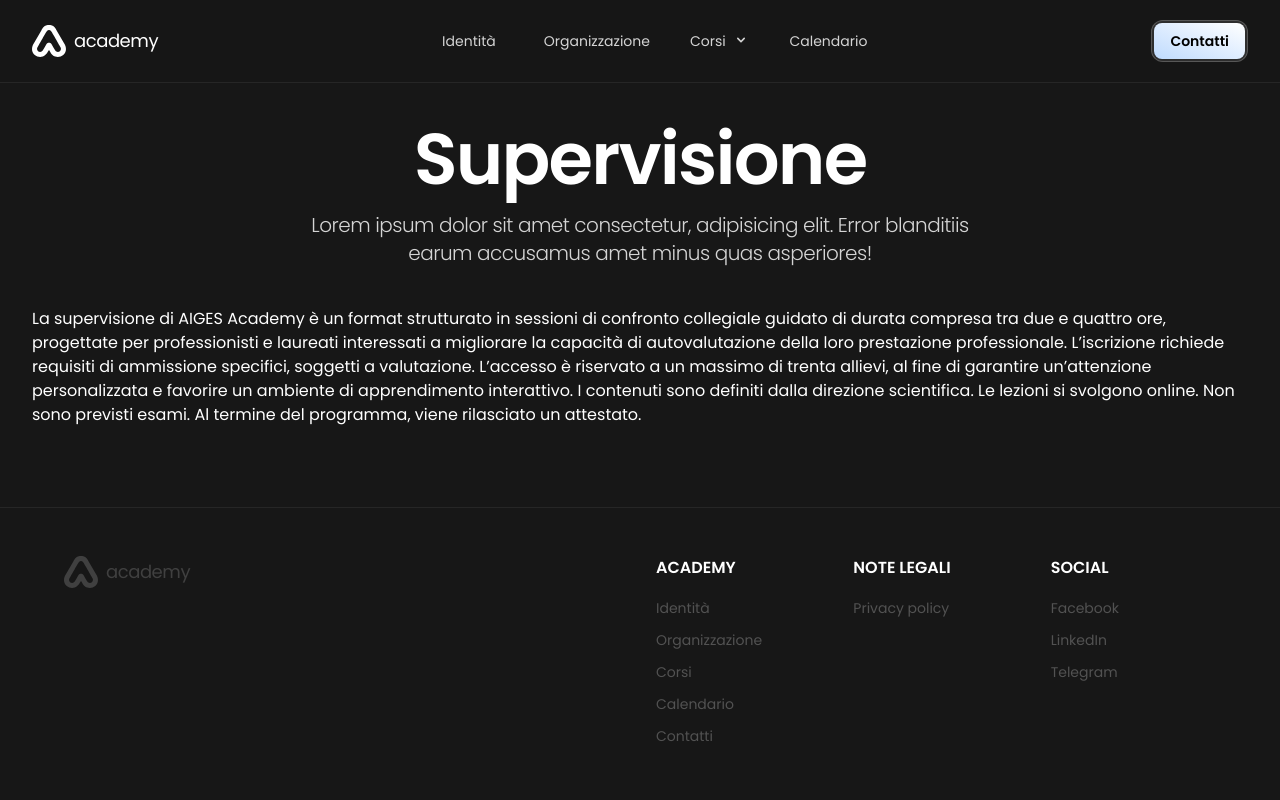
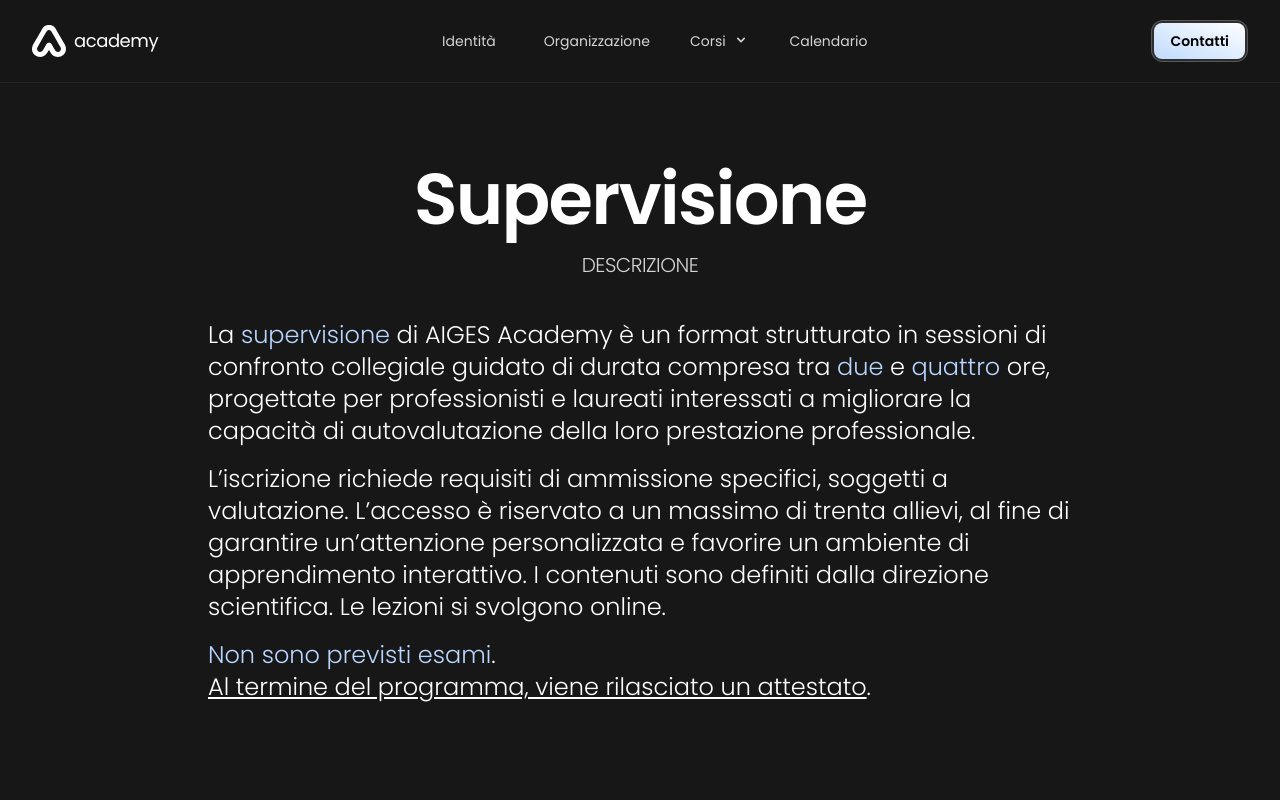
Before and after one commit to plasm/academy, a Nuxt app: page /corsi/supervisione in a window 1280 px wide. Shown: the top 800 px of the page. Built offline with nearby package versions, Linux system fonts and the light colour scheme.

Commit message:
pages and colors

```diff
--- a/pages/corsi/aggiornamento-professionale.vue
+++ b/pages/corsi/aggiornamento-professionale.vue
@@ -1,5 +1,6 @@
 <template>
-  <div data-name="page-aggiornamento-professionale" class="mx-auto px-4 sm:px-6 md:px-8 2xl:max-w-7xl">
+  <div data-name="page-aggiornamento-professionale">
+    <div class="mx-auto mt-10 px-4 sm:px-6 md:px-8 2xl:max-w-7xl">
       <ac-heading description="Grazie ai nostri corsi di formazione continua, puoi costruire il puzzle del tuo profilo curricolare. Un pezzo alla volta, secondo le tue esigenze.">
         <template #title>
           <div class="leading-none ">
@@ -7,8 +8,18 @@
           </div>
         </template>
       </ac-heading>
-    <div class="text-white">
-      L’aggiornamento professionale di AIGES Academy è un format strutturato in corsi di formazione continua di durata compresa tra due e otto ore, progettati per professionisti e laureati interessati a perfezionare le loro conoscenze, abilità e competenze. L’iscrizione non richiede requisiti di ammissione specifici. L’accesso è aperto a un massimo di cinquecento partecipanti. I contenuti sono definiti dalla direzione scientifica. Gli interventi si svolgono online. Non sono previsti esami. Al termine del programma, viene rilasciato un attestato.
+    </div>
+
+    <div class="mx-auto max-w-5xl p-20 pt-0">
+      <div class="mb-8 flex flex-col gap-4 text-2xl font-light text-white">
+        <div>L’<span class="text-primary">aggiornamento professionale</span> di AIGES Academy è un format strutturato in corsi di formazione continua di durata compresa tra due e otto ore, progettati per professionisti e laureati interessati a perfezionare le loro conoscenze, abilità e competenze.</div>
+        <div>L’iscrizione non richiede requisiti di ammissione specifici.</div>
+        <div>L’accesso è aperto a un massimo di cinquecento partecipanti. I contenuti sono definiti dalla direzione scientifica. Gli interventi si svolgono online.</div>
+        <div>
+          <span class="text-primary">Non sono previsti esami</span>.<br>
+          <u>Al termine del programma, viene rilasciato un attestato</u>.
+        </div>
+      </div>
     </div>
   </div>
 </template>
--- a/pages/corsi/supervisione.vue
+++ b/pages/corsi/supervisione.vue
@@ -1,14 +1,26 @@
 <template>
-  <div data-name="page-supervisione" class="mx-auto px-4 sm:px-6 md:px-8 2xl:max-w-7xl">
-    <ac-heading description="Lorem ipsum dolor sit amet consectetur, adipisicing elit. Error blanditiis earum accusamus amet minus quas asperiores!">
-      <template #title>
-        <div class="leading-none ">
-          Supervisione
+  <div data-name="page-supervisione">
+    <div class="mx-auto mt-10 px-4 sm:px-6 md:px-8 2xl:max-w-7xl">
+      <ac-heading description="DESCRIZIONE">
+        <template #title>
+          <div class="leading-none ">
+            Supervisione
+          </div>
+        </template>
+      </ac-heading>
+    </div>
+
+    <div class="mx-auto max-w-5xl p-20 pt-0">
+      <div class="mb-8 flex flex-col gap-4 text-2xl font-light text-white">
+        <div>La <span class="text-primary">supervisione</span> di AIGES Academy è un format strutturato in sessioni di confronto collegiale guidato di durata compresa tra <span class="text-primary">due</span> e <span class="text-primary">quattro</span> ore, progettate per professionisti e laureati interessati a migliorare la capacità di autovalutazione della loro prestazione professionale.</div>
+        <div>
+          L’iscrizione richiede requisiti di ammissione specifici, soggetti a valutazione. L’accesso è riservato a un massimo di trenta allievi, al fine di garantire un’attenzione personalizzata e favorire un ambiente di apprendimento interattivo. I contenuti sono definiti dalla direzione scientifica. Le lezioni si svolgono online.
         </div>
-      </template>
-    </ac-heading>
-    <div class="text-white">
-      La supervisione di AIGES Academy è un format strutturato in sessioni di confronto collegiale guidato di durata compresa tra due e quattro ore, progettate per professionisti e laureati interessati a migliorare la capacità di autovalutazione della loro prestazione professionale. L’iscrizione richiede requisiti di ammissione specifici, soggetti a valutazione. L’accesso è riservato a un massimo di trenta allievi, al fine di garantire un’attenzione personalizzata e favorire un ambiente di apprendimento interattivo. I contenuti sono definiti dalla direzione scientifica. Le lezioni si svolgono online. Non sono previsti esami. Al termine del programma, viene rilasciato un attestato.
+        <div>
+          <span class="text-primary">Non sono previsti esami</span>.<br>
+          <u>Al termine del programma, viene rilasciato un attestato</u>.
+        </div>
+      </div>
     </div>
   </div>
 </template>
--- a/tailwind.config.js
+++ b/tailwind.config.js
@@ -27,8 +27,8 @@ module.exports = {
         primary: {
           // DEFAULT: '#F2FE71',
           // hover: '#F2FE71',
-          DEFAULT: '#c5a366',
-          hover: '#e1b970',
+          DEFAULT: '#b8d6ff',
+          hover: '#b8d6ff',
         },
         gold: {
           DEFAULT: '#c5a366',
```
Lines whose indentation alone changed are shown as unchanged.
